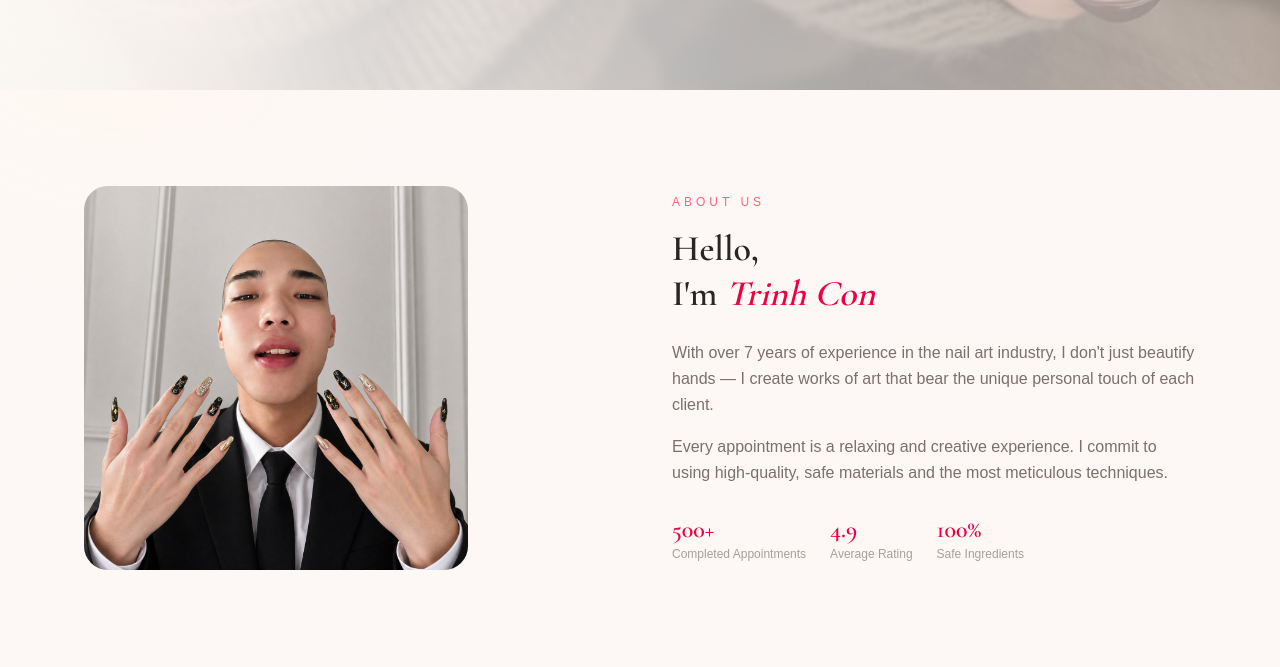
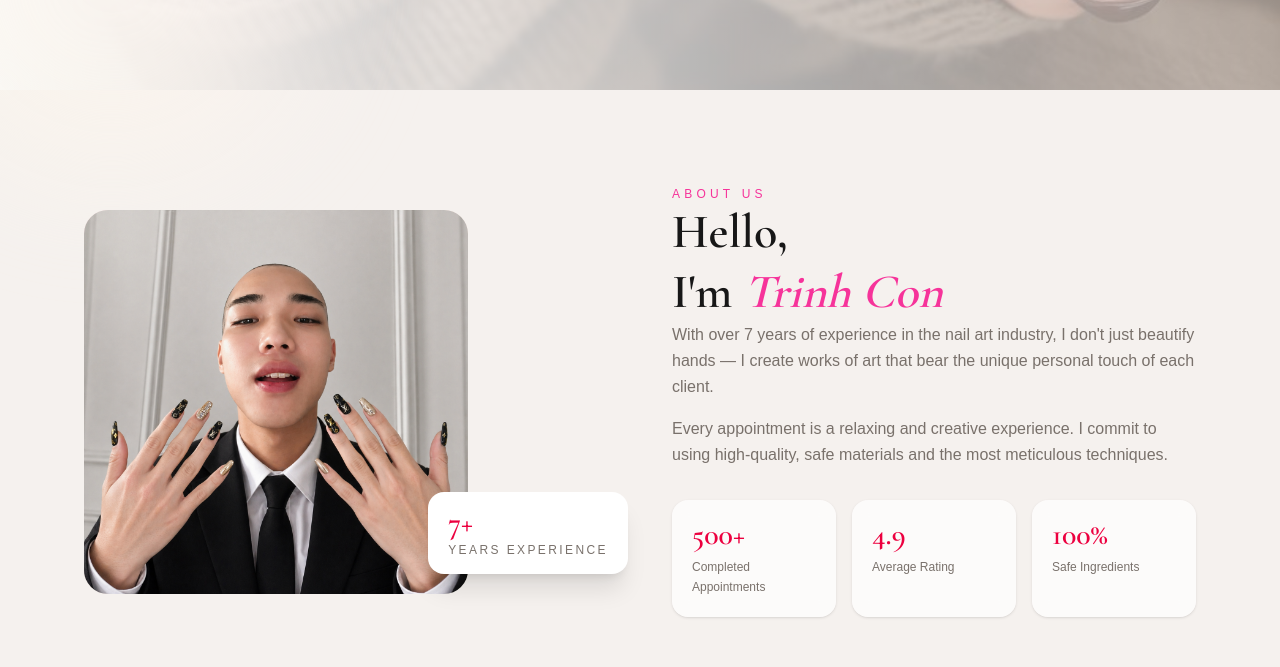
Before and after one commit to dhsJAP/nb-project-version2, a Next.js app: page / in a window 1280 px wide. Shown: the part 695-1362 px from the top of the page. Built offline with nearby package versions, Linux system fonts and the light colour scheme; no server answers; the database is empty.

Commit message:
feat: enhance About section with improved layout and additional experience metrics

```diff
--- a/app/booking/BookingClient.tsx
+++ b/app/booking/BookingClient.tsx
@@ -278,7 +278,7 @@ export default function BookingClient({ services, serviceItems, staff }: { servi
             )}
           </div>
           <div className="grid sm:grid-cols-2 gap-4 mb-6"><MiniCalendar selectedDate={form.date} onSelect={(iso) => setForm((prev) => ({ ...prev, date: iso, time: null }))} /><TimeSlots selectedDate={form.date} selectedTime={form.time} onSelect={(t) => setForm((prev) => ({ ...prev, time: t }))} /></div>
-          <div className="bg-white rounded-2xl border border-stone-100 p-4 mb-6"><label className="block text-xs text-stone-500 mb-1.5">Notes (optional)</label><textarea rows={3} value={form.notes} onChange={(e) => setForm((prev) => ({ ...prev, notes: e.target.value }))} className="w-full px-4 py-3 rounded-xl border border-stone-200 text-sm placeholder:font-semibold placeholder:text-stone-500 focus:outline-none focus:border-rose-400 focus:ring-2 focus:ring-rose-100 transition-colors" /></div>
+          <div className="bg-white rounded-2xl border border-stone-100 p-4 mb-6"><label className="block text-xs text-stone-500 mb-1.5">Notes (optional)</label><textarea rows={3} value={form.notes} onChange={(e) => setForm((prev) => ({ ...prev, notes: e.target.value }))} className="w-full px-4 py-3 rounded-xl border border-stone-200 text-sm placeholder:font-semibold placeholder:text-black focus:outline-none focus:border-rose-400 focus:ring-2 focus:ring-rose-100 transition-colors" /></div>
           <div className="flex justify-between"><button onClick={() => setStep(2)} className="px-6 py-3 rounded-full text-sm text-stone-400 border border-rose-200 hover:text-rose-500 hover:bg-rose-50 transition-colors">Back</button><button onClick={() => canGoStep4 && setStep(4)} disabled={!canGoStep4} className={`px-8 py-3.5 rounded-full text-sm font-medium ${canGoStep4 ? 'bg-rose-600 hover:bg-rose-700 text-white' : 'bg-stone-100 text-stone-300'}`}>Continue</button></div>
         </div>}
 
--- a/components/About.tsx
+++ b/components/About.tsx
@@ -1,50 +1,132 @@
 "use client";
 
-import Image from 'next/image';
+import Image from "next/image";
 
 export function About() {
   return (
-        <section className="py-24 bg-[#fdf8f5]">
+    <section className="py-24 bg-[#f5f1ee]">
       <div className="max-w-6xl mx-auto px-5 grid md:grid-cols-2 gap-16 items-center">
+
+        {/* Image */}
         <div className="relative">
           <div className="aspect-square rounded-3xl overflow-hidden bg-gradient-to-br from-rose-100 to-amber-50 max-w-sm relative">
-              <Image src="/images/boss-nail.png"
+            <Image
+              src="/images/boss-nail.png"
               alt="Trinh"
               fill
-              className="object-cover" />
+              className="object-cover"
+            />
+          </div>
+
+          {/* Floating Badge */}
+          <div
+            className="
+              absolute
+              bottom-5
+              -right-5
+              bg-white
+              shadow-xl
+              rounded-2xl
+              px-5
+              py-4
+            "
+          >
+            <p
+              className="text-3xl leading-none text-rose-600"
+              style={{
+                fontFamily: "'Cormorant Garamond', serif",
+                fontWeight: 600,
+              }}
+            >
+              7+
+            </p>
+
+            <p className="text-xs uppercase tracking-[0.2em] text-stone-500 mt-1">
+              Years Experience
+            </p>
           </div>
         </div>
 
+        {/* Content */}
         <div>
-            <p className="text-xs tracking-[4px] text-rose-400 uppercase mb-4">About Us</p>
+          <p
+            className="
+              tracking-[0.35em]
+              uppercase
+              text-pink-500
+              text-xs
+            "
+          >
+            About Us
+          </p>
+
           <h2
-              className="text-4xl text-stone-800 mb-6 leading-tight"
-              style={{ fontFamily: "'Cormorant Garamond', serif", fontWeight: 600 }}
+            className="
+              font-serif
+              text-5xl
+              leading-tight
+            "
+            style={{
+              fontFamily: "'Cormorant Garamond', serif",
+              fontWeight: 600,
+            }}
           >
             Hello,
             <br />
-              I&apos;m <em className="text-rose-600">Trinh Con</em>
+            I&apos;m{" "}
+            <em className="italic text-pink-500">
+              Trinh Con
+            </em>
           </h2>
+
           <p className="text-stone-500 leading-relaxed mb-4">
-              With over 7 years of experience in the nail art industry, I don&apos;t just beautify hands — I create works of art that bear the unique personal touch of each client.
+            With over 7 years of experience in the nail art industry,
+            I don&apos;t just beautify hands — I create works of art
+            that bear the unique personal touch of each client.
           </p>
+
           <p className="text-stone-500 leading-relaxed mb-8">
-              Every appointment is a relaxing and creative experience. I commit to using high-quality, safe materials and the most meticulous techniques.
+            Every appointment is a relaxing and creative experience.
+            I commit to using high-quality, safe materials and the
+            most meticulous techniques.
           </p>
-            <div className="flex gap-6">
+
+          <div className="grid grid-cols-3 gap-4">
             {[
-                { number: '500+', label: 'Completed Appointments' },
-                { number: '4.9',  label: 'Average Rating'       },
-                { number: '100%', label: 'Safe Ingredients'  },
+              {
+                number: "500+",
+                label: "Completed Appointments",
+              },
+              {
+                number: "4.9",
+                label: "Average Rating",
+              },
+              {
+                number: "100%",
+                label: "Safe Ingredients",
+              },
             ].map(({ number, label }) => (
-                <div key={label}>
+              <div key={label}
+              className="bg-white/70
+              backdrop-blur
+              rounded-2xl
+              p-5
+              shadow-sm"
+              >
                 <p
-                    className="text-2xl text-rose-600 leading-none"
-                    style={{ fontFamily: "'Cormorant Garamond', serif", fontWeight: 600 }}
+                  className="text-3xl text-rose-600 leading-none"
+                  style={{
+                    fontFamily:
+                      "'Cormorant Garamond', serif",
+                    fontWeight: 600,
+                  }}
                 >
                   {number}
                 </p>
-                  <p className="text-xs text-stone-400 mt-1">{label}</p>
+
+                <p className="text-xs text-stone-500 mt-2 leading-relaxed">
+                  {label}
+                </p>
               </div>
             ))}
           </div>
```
Lines whose indentation alone changed are shown as unchanged.
